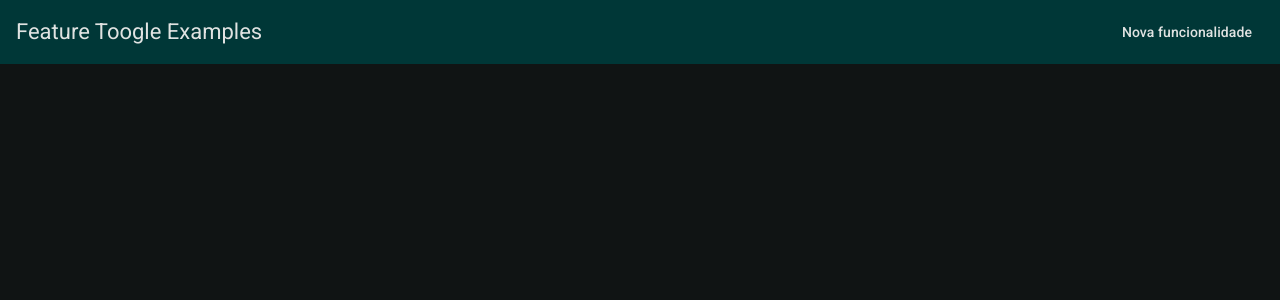
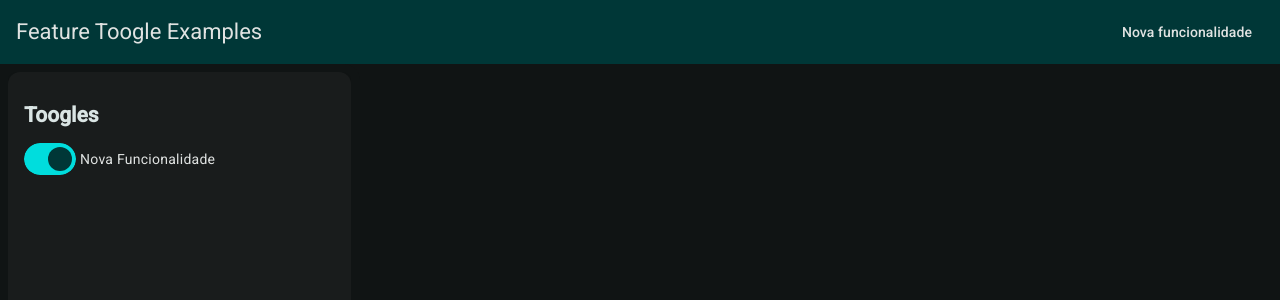
Before and after one commit to brunohonda/feature-toogle-example, an Angular app: page / in a window 1280 px wide. Shown: the top 300 px of the page. Built offline with nearby package versions, Linux system fonts and the light colour scheme.

Commit message:
feat: enhance feature toggle functionality with new UI components and logic

```diff
--- a/src/app/app.html
+++ b/src/app/app.html
@@ -8,6 +8,28 @@
     }
   </div>
 </mat-toolbar>
+<mat-drawer-container autosize>
+  <mat-drawer class="sidenav-container" mode="side" [opened]="true">
+    <mat-card class="sidenav-card">
+      <mat-card-content>
+        <h2>Toogles</h2>
+
+        @for (feature of features; track $index) {
+          <mat-slide-toggle
+            [checked]="isFeatureEnabled(feature)"
+            [hideIcon]="true"
+            (change)="updateFeatureToogle(feature, $event.checked)"
+          >
+            {{ feature }}
+          </mat-slide-toggle>
+        }
+      </mat-card-content>
+    </mat-card>
+  </mat-drawer>
+
+  <router-outlet />
+
+</mat-drawer-container>
 <main>
-  <router-outlet />
+
 </main>
--- a/src/app/app.scss
+++ b/src/app/app.scss
@@ -9,3 +9,13 @@
   display: flex;
   justify-content: space-between;
 }
+
+.sidenav {
+  &-container {
+    padding: 8px;
+  }
+
+  &-card {
+    height: 100%;
+  }
+}
--- a/src/app/app.ts
+++ b/src/app/app.ts
@@ -1,6 +1,9 @@
 import { Component, Signal } from '@angular/core';
 import { MatButtonModule } from '@angular/material/button';
+import { MatCardModule } from '@angular/material/card';
 import { MatIconModule } from '@angular/material/icon';
+import { MatSidenavModule } from '@angular/material/sidenav';
+import { MatSlideToggleModule } from '@angular/material/slide-toggle';
 import { MatToolbarModule } from '@angular/material/toolbar';
 import { RouterLink, RouterOutlet } from '@angular/router';
 import { FeatureToogle as FeatureToogleEnum } from './shared/enums/feature-toogle';
@@ -11,7 +14,10 @@ import { FeatureToogle } from './shared/services/feature-toogle';
   imports: [
     MatToolbarModule,
     MatButtonModule,
+    MatCardModule,
     MatIconModule,
+    MatSidenavModule,
+    MatSlideToggleModule,
     RouterLink,
     RouterOutlet,
   ],
@@ -19,11 +25,20 @@ import { FeatureToogle } from './shared/services/feature-toogle';
   styleUrl: './app.scss'
 })
 export class App {
+  public features = Object.values(FeatureToogleEnum);
   public isNewFeatureEnabled: Signal<boolean>;
 
   constructor(
-    _featureToogle: FeatureToogle
+    private readonly _featureToogle: FeatureToogle
   ) {
-    this.isNewFeatureEnabled = _featureToogle.getToogle(FeatureToogleEnum.newFeature);
+    this.isNewFeatureEnabled = this._featureToogle.getToogle(FeatureToogleEnum.newFeature);
+  }
+
+  isFeatureEnabled(feature: string): boolean {
+    return this._featureToogle.getToogle(feature as FeatureToogleEnum)();
+  }
+
+  updateFeatureToogle(feature: string, isEnabled: boolean): void {
+    this._featureToogle.setFeatureToogle(feature as FeatureToogleEnum, isEnabled);
   }
 }
```
